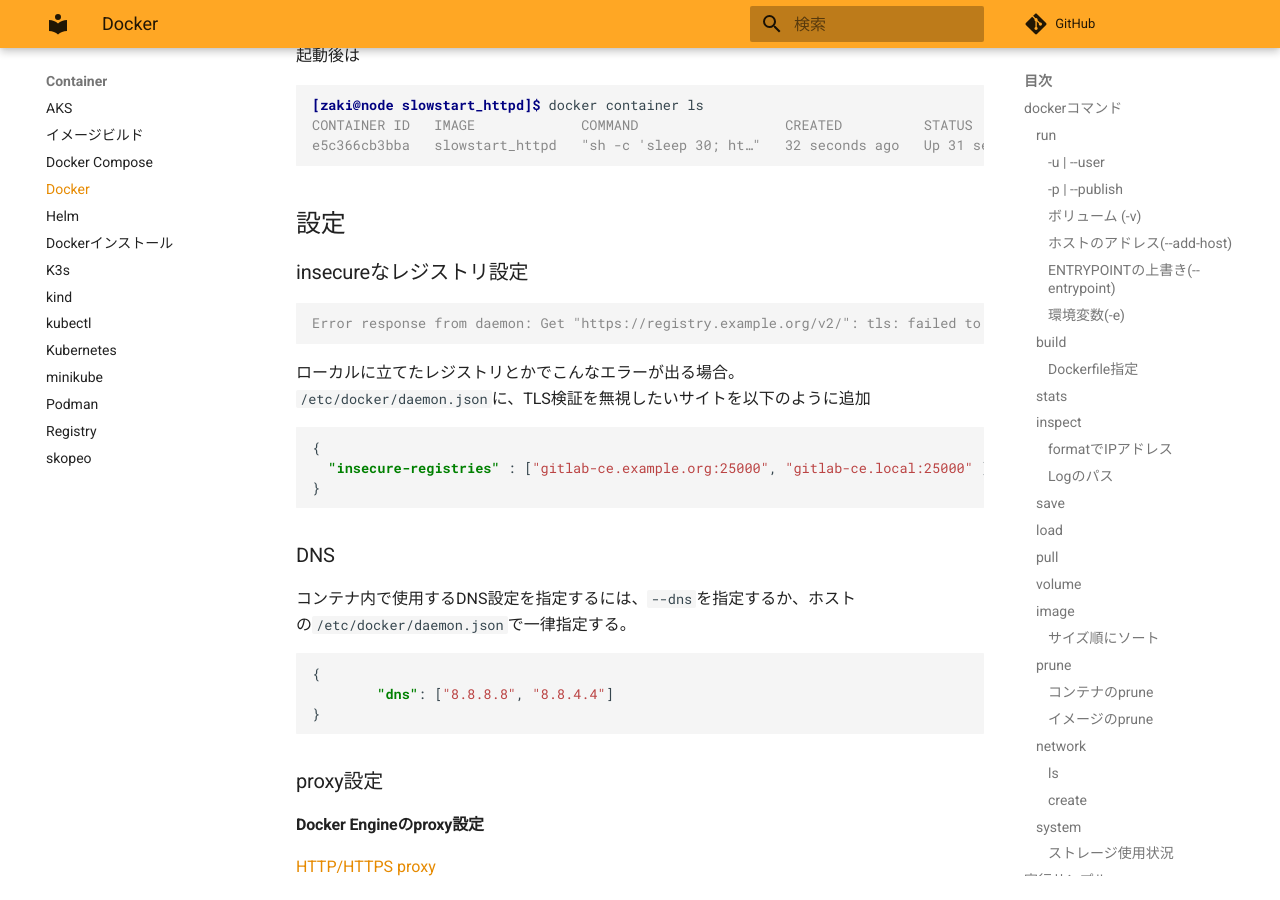
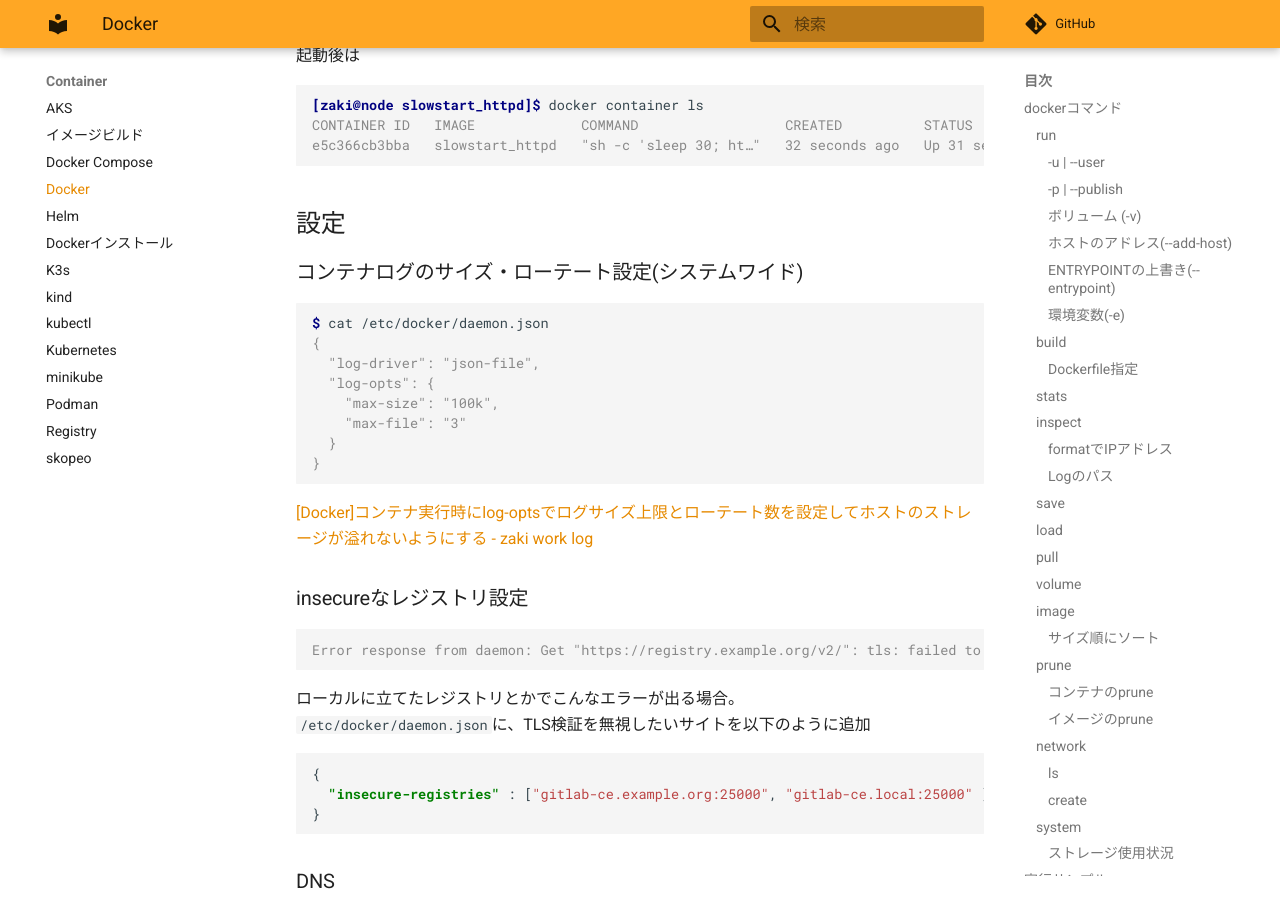
Before and after one commit to zaki-lknr/docs, an MkDocs documentation site: the page built from docs/Container/docker.md, in a window 1280 px wide and 900 px high, scrolled down 7149 px. Built offline with MkDocs 1.6.1 and Material for MkDocs 9.7.7, drawn with Linux system fonts in a browser that asks for light colours; comment, search, counter and statistics services are not loaded.

Commit message:
add: container/docker: ログサイズ・ローテートのシステムワイド設定

````diff
--- a/docs/Container/docker.md
+++ b/docs/Container/docker.md
@@ -362,6 +362,21 @@ e5c366cb3bba   slowstart_httpd   "sh -c 'sleep 30; ht…"   32 seconds ago   Up
 
 ## 設定
 
+### コンテナログのサイズ・ローテート設定(システムワイド)
+
+```console
+$ cat /etc/docker/daemon.json
+{
+  "log-driver": "json-file",
+  "log-opts": {
+    "max-size": "100k",
+    "max-file": "3"
+  }
+}
+```
+
+[[Docker]コンテナ実行時にlog-optsでログサイズ上限とローテート数を設定してホストのストレージが溢れないようにする - zaki work log](https://zaki-hmkc.hatenablog.com/entry/2020/09/09/211117)
+
 ### insecureなレジストリ設定
 
 ```console
````
